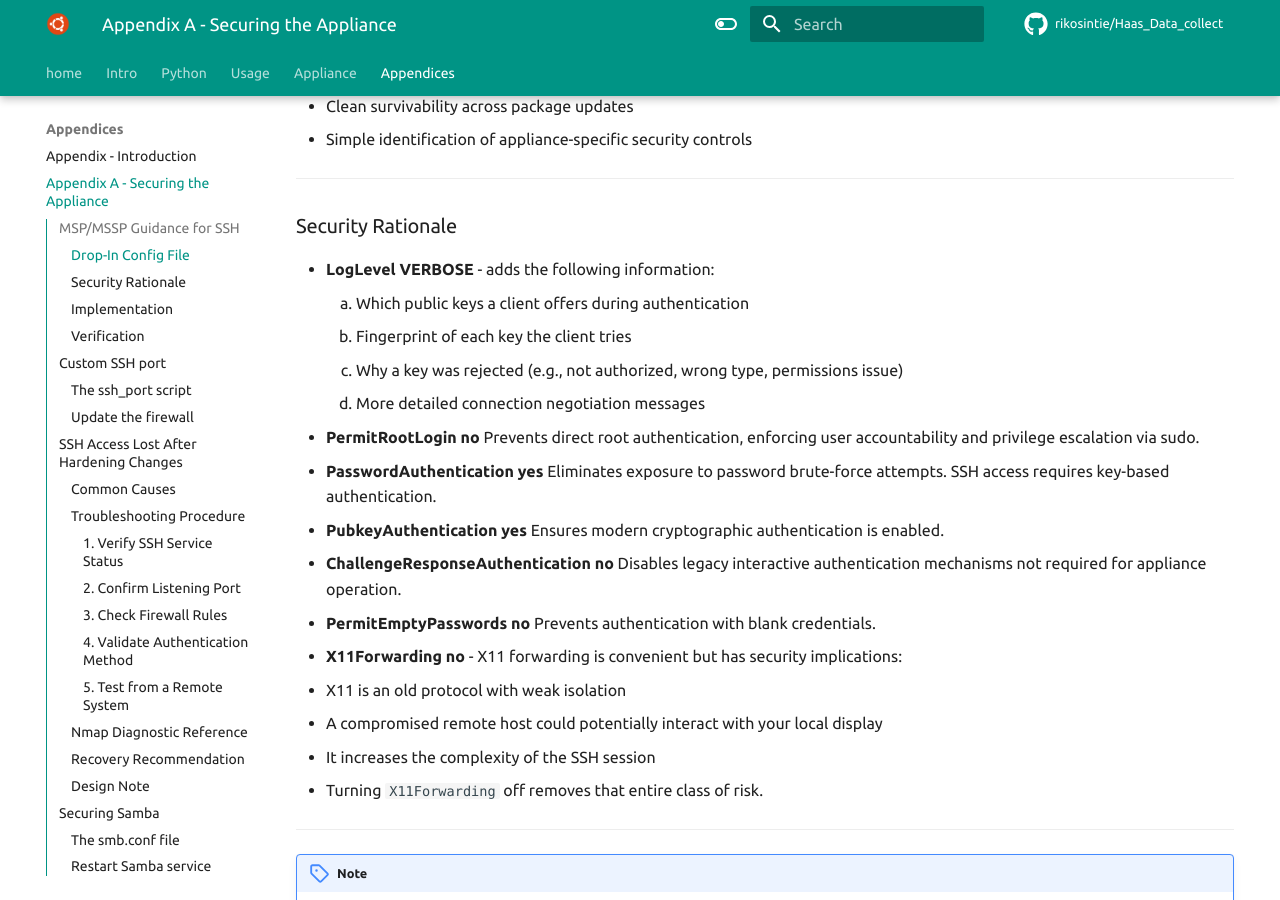
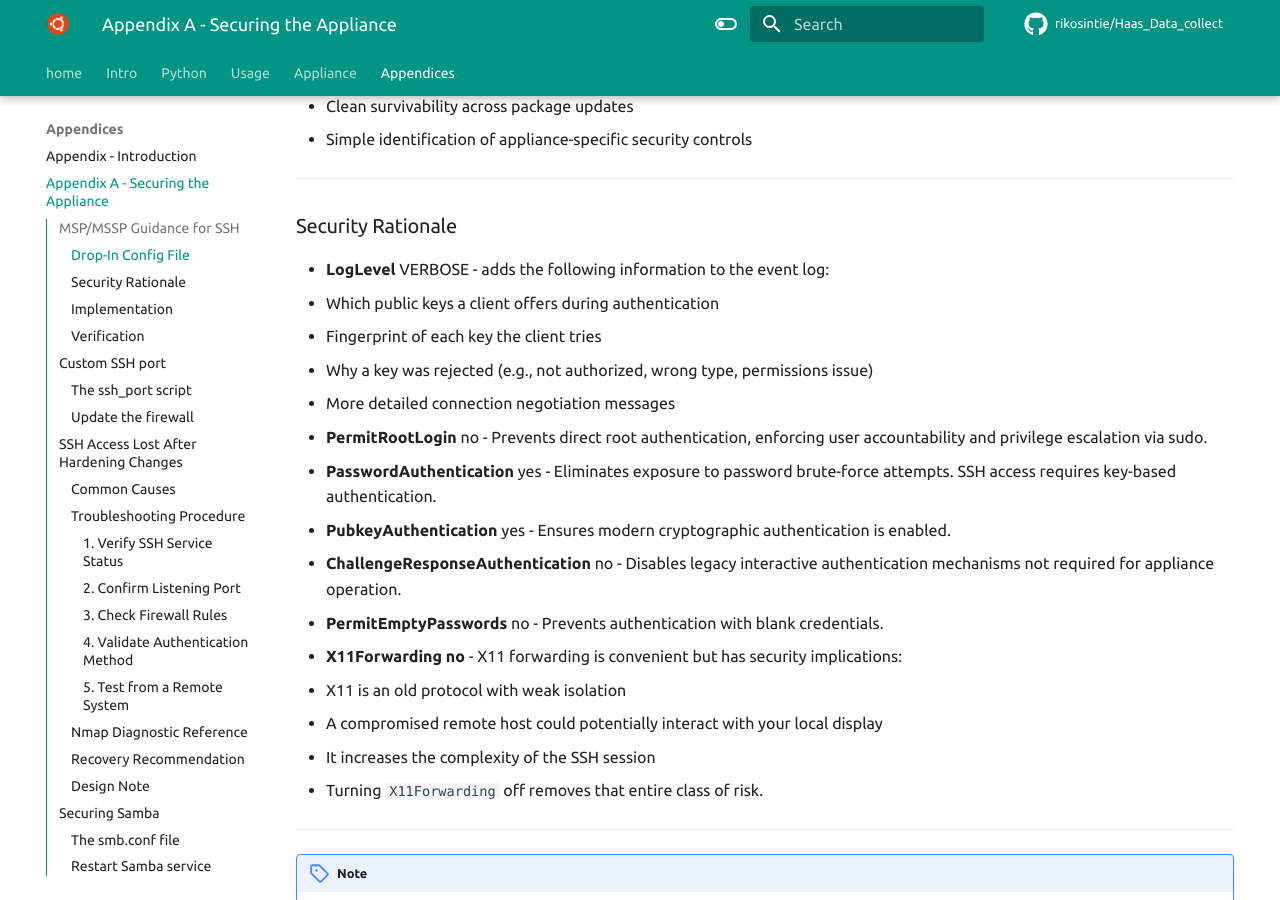
Before and after one commit to rikosintie/Haas_Data_collect, an MkDocs documentation site: the page built from docs/appendices/appendix-a.md, in a window 1280 px wide and 900 px high, scrolled down 3366 px. Built offline with MkDocs 1.6.1 and Material for MkDocs 9.7.7, drawn with Linux system fonts in a browser that asks for light colours; some web fonts are replaced; comment, search, counter and statistics services are not loaded.

Commit message:
Git Title: Formatting for clarity

```diff
--- a/docs/appendices/appendix-a.md
+++ b/docs/appendices/appendix-a.md
@@ -115,20 +115,20 @@ This approach ensures:
 
 ### Security Rationale
 
-- **LogLevel VERBOSE** - adds the following information:
-    1. Which public keys a client offers during authentication
-    2. Fingerprint of each key the client tries
-    3. Why a key was rejected (e.g., not authorized, wrong type, permissions issue)
-    4. More detailed connection negotiation messages
-- **PermitRootLogin no**
+- **LogLevel** VERBOSE - adds the following information to the event log:
+   1. Which public keys a client offers during authentication
+   1. Fingerprint of each key the client tries
+   1. Why a key was rejected (e.g., not authorized, wrong type, permissions issue)
+   1. More detailed connection negotiation messages
+- **PermitRootLogin** no -
 Prevents direct root authentication, enforcing user accountability and privilege escalation via sudo.
-- **PasswordAuthentication yes**
+- **PasswordAuthentication** yes -
 Eliminates exposure to password brute-force attempts. SSH access requires key-based authentication.
-- **PubkeyAuthentication yes**
+- **PubkeyAuthentication** yes -
 Ensures modern cryptographic authentication is enabled.
-- **ChallengeResponseAuthentication no**
+- **ChallengeResponseAuthentication** no -
 Disables legacy interactive authentication mechanisms not required for appliance operation.
-- **PermitEmptyPasswords no**
+- **PermitEmptyPasswords** no -
 Prevents authentication with blank credentials.
 - **X11Forwarding no** - X11 forwarding is convenient but has security implications:
   - X11 is an old protocol with weak isolation
```
